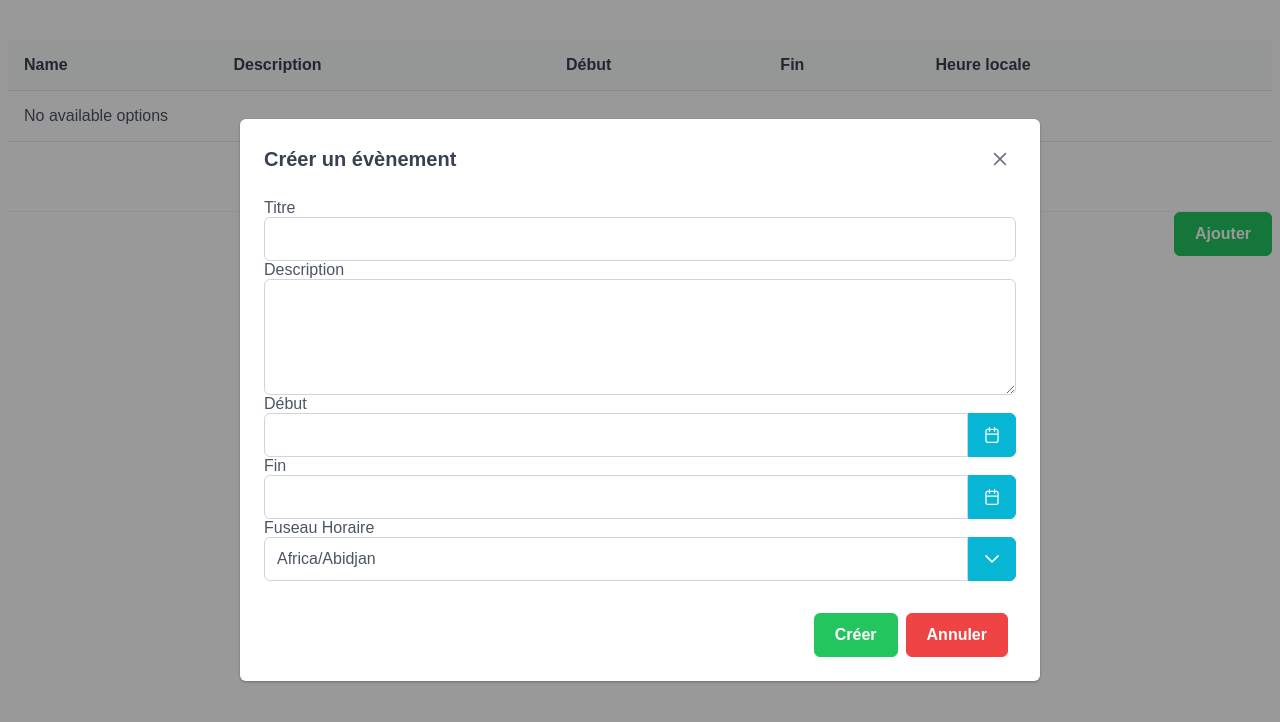
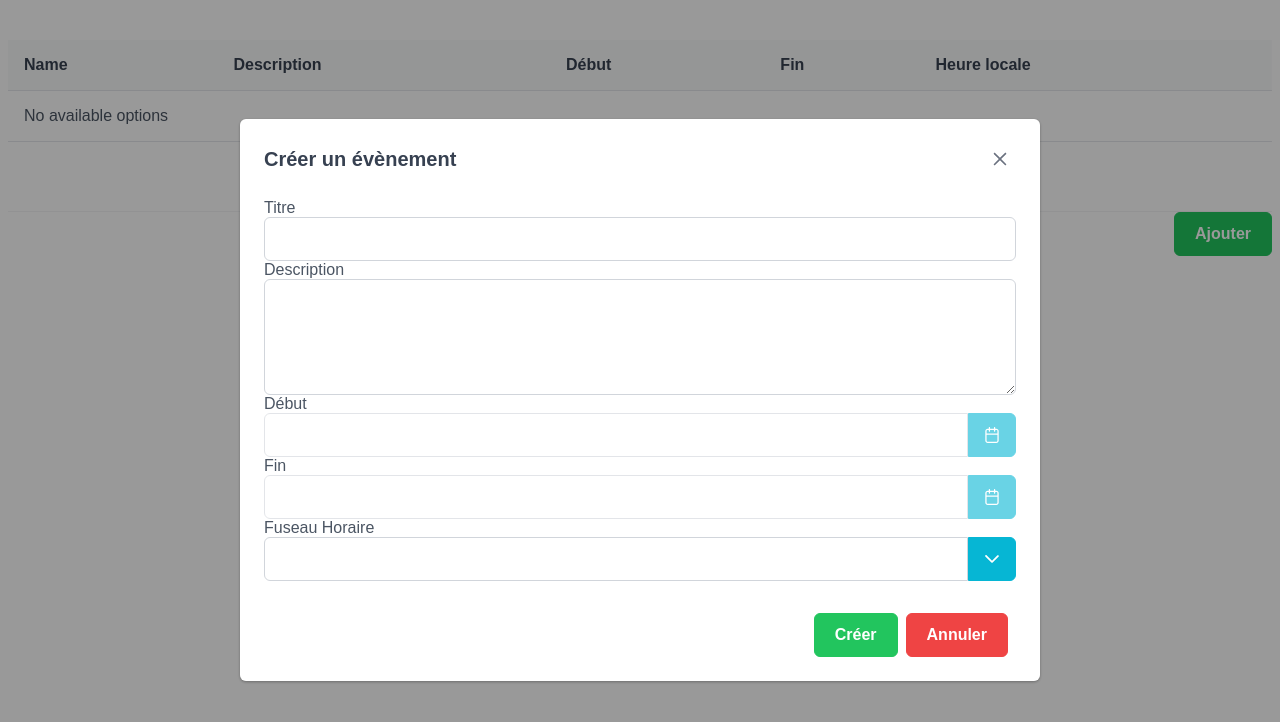
Before and after one commit to kumojin-happyning/happyning-front, a React (Create React App) app: page / in a window 1280 px wide. Both pictures are taken after a click on the button "Ajouter". Shown: the top 722 px of the page. Built offline with nearby package versions, Linux system fonts and the light colour scheme; no server answers; a web font is replaced by a local one.

Commit message:
fix: décalage horaire :bug:

```diff
--- a/src/features/events/components/eventForm/NewEventForm.component.tsx
+++ b/src/features/events/components/eventForm/NewEventForm.component.tsx
@@ -12,6 +12,7 @@ import "./newEvent.style.css"
 import {EventCreateFooter} from "./eventCreateFooter/EventCreateFooter.component";
 import ConvertDates from "../../utils/ConvertDates";
 import {Toast} from "primereact/toast";
+import {utc} from "moment";
 
 interface NewEventFormProps {
     events: EventModel[];
@@ -25,10 +26,7 @@ const NewEventDialog = (props: NewEventFormProps) => {
     const [timezones, setTimezones] = React.useState<string[]>(moment.tz.names());
     const [newEventStart, setNewEventStart] = React.useState<Nullable<Date>>(null);
     const [newEventEnd, setNewEventEnd] = React.useState<Nullable<Date>>(null);
-    const [newEvent, setNewEvent] = React.useState<EventModel>(
-        {
-            timezone: moment.tz.guess(),
-        } as EventModel);
+    const [newEvent, setNewEvent] = React.useState<EventModel>({} as EventModel);
 
     const toast = useRef<Toast>(null);
 
@@ -64,11 +62,11 @@ const NewEventDialog = (props: NewEventFormProps) => {
     }
 
     const showSuccess = (message: string) => {
-        toast.current?.show({severity:'success', summary: 'Success', detail: message, life: 3000});
+        toast.current?.show({severity: 'success', summary: 'Success', detail: message, life: 3000});
     }
 
     const showError = (message: string) => {
-        toast.current?.show({severity:'error', summary: 'Error', detail: message, life: 3000});
+        toast.current?.show({severity: 'error', summary: 'Error', detail: message, life: 3000});
     }
 
     return (
@@ -118,11 +116,17 @@ const NewEventDialog = (props: NewEventFormProps) => {
 
                         <label htmlFor="start">Début</label>
                         <Calendar
+                            disabled={newEvent.timezone === undefined}
                             showIcon
                             value={newEventStart || null}
                             onChange={(e) => {
                                 setNewEventStart(e.value)
-                                setNewEvent({...newEvent, start: e.value!.toISOString()})
+                                setNewEvent(
+                                    {
+                                        ...newEvent,
+                                        start: moment(e.value!.toString()).format("YYYY-MM-DDTHH:mm:ss")
+                                    }
+                                )
                             }}
                             minDate={new Date()}
                             id="start"
@@ -137,12 +141,16 @@ const NewEventDialog = (props: NewEventFormProps) => {
                     <div>
                         <label htmlFor="end">Fin</label>
                         <Calendar
+                            disabled={newEvent.timezone === undefined}
                             minDate={newEventStart || new Date()}
                             showIcon
                             value={newEventEnd || null}
                             onChange={(e) => {
                                 setNewEventEnd(e.value)
-                                setNewEvent({...newEvent, end: e.value!.toISOString()})
+                                setNewEvent({
+                                    ...newEvent,
+                                    end: moment(e.value!.toString()).format("YYYY-MM-DDTHH:mm:ss")
+                                })
                             }}
                             id="end"
                             showTime
--- a/src/features/events/services/Event.repository.ts
+++ b/src/features/events/services/Event.repository.ts
@@ -4,7 +4,7 @@ import * as Process from "process";
 class EventRepository {
     private _url: string = process.env.NODE_ENV === "production"
         ? "/api/events"
-        : 'http://localhost:8080/api/events';
+        : 'https://localhost/api/events';
 
     set url(url: string) {
         this._url = url;
--- a/src/features/events/services/Event.service.ts
+++ b/src/features/events/services/Event.service.ts
@@ -13,6 +13,9 @@ class EventService {
     }
 
     async createEvent(event: EventModel): Promise<EventModel> {
+        moment.tz.setDefault(event.timezone);
+        event.start = moment(event.start).utc(false).format();
+        event.end = moment(event.end).utc(false).format();
         return await EventRepository.create(event);
     }
 
```
